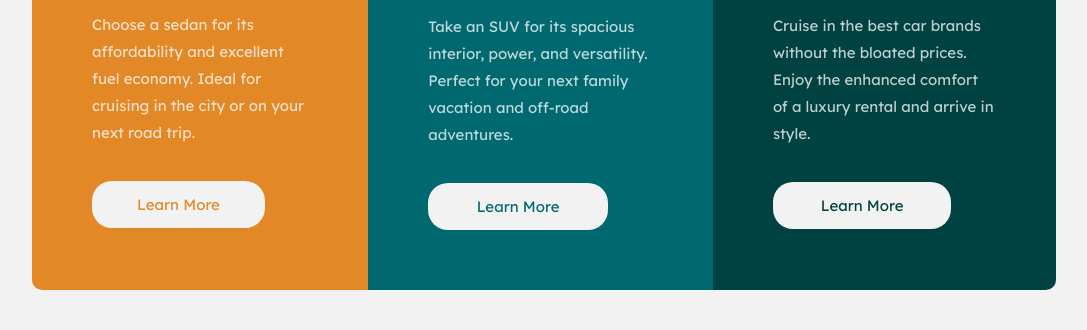
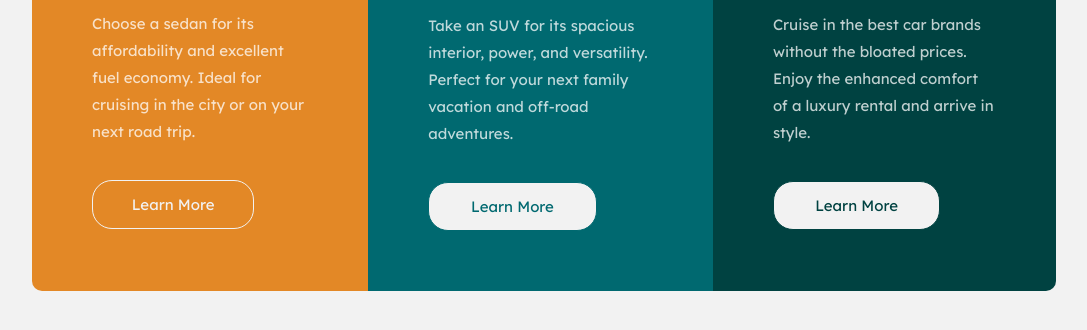
Before and after one commit to ChrisCablish/3-card-preview, a plain HTML site: page index.html in a window 1280 px wide. In both pictures the pointer is over the button 274 px from the left and 556 px from the top of the page. Shown: the part 352-682 px from the top of the page, without its empty margins (96-1183 px from the left). Drawn offline with Linux system fonts and the light colour scheme.

Commit message:
implement hover states on buttons

```diff
--- a/style.css
+++ b/style.css
@@ -88,14 +88,38 @@ h2 {
 
 .section.one button {
     color: var(--Bright_orange);
+    border: 1px solid var(--Bright_orange);
 }
 
 .section.two button {
     color: var(--Dark_cyan);
+    border: 1px solid var(--Dark_cyan);
 }
 
 .section.three button {
     color: var(--Very_dark_cyan);
+    border: 1px solid var(--Very_dark_cyan);
+}
+
+/*BUTTON HOVER*/
+
+.section.one button:hover {
+    background-color: var(--Bright_orange);
+
+}
+.section.two button:hover {
+    background-color: var(--Dark_cyan);
+
+}
+.section.three button:hover {
+    background-color: var(--Very_dark_cyan);
+
+}
+
+.section button:hover {
+    color: var(--Very_light_gray);
+    border: 1px solid var(--Very_light_gray);
+    cursor: pointer;
 }
 
 /*MOBILE*/
@@ -134,7 +158,7 @@ h2 {
     }
 
     .section button {
-        width: 80%;
+        width: 75%;
     }
 
 
```
